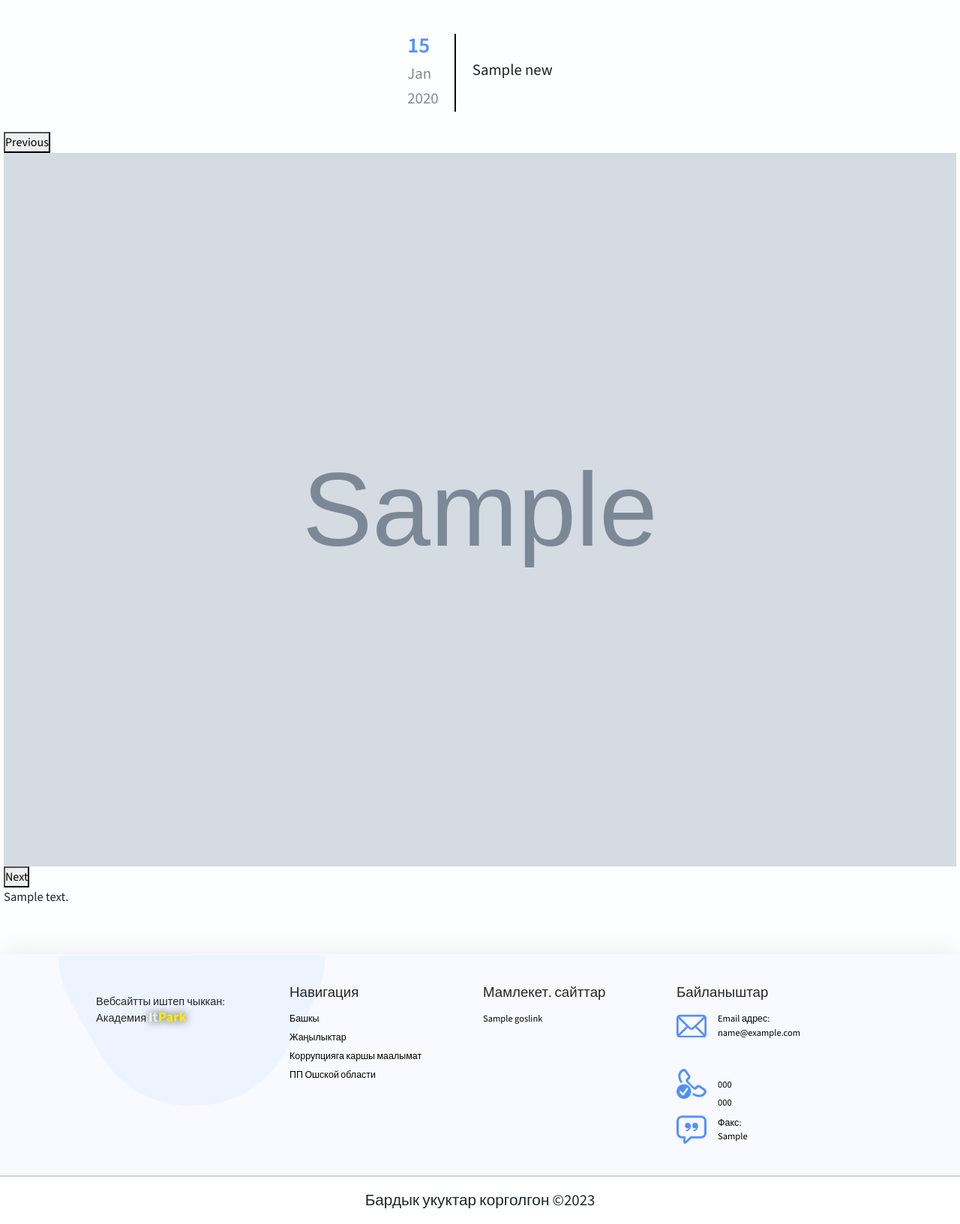
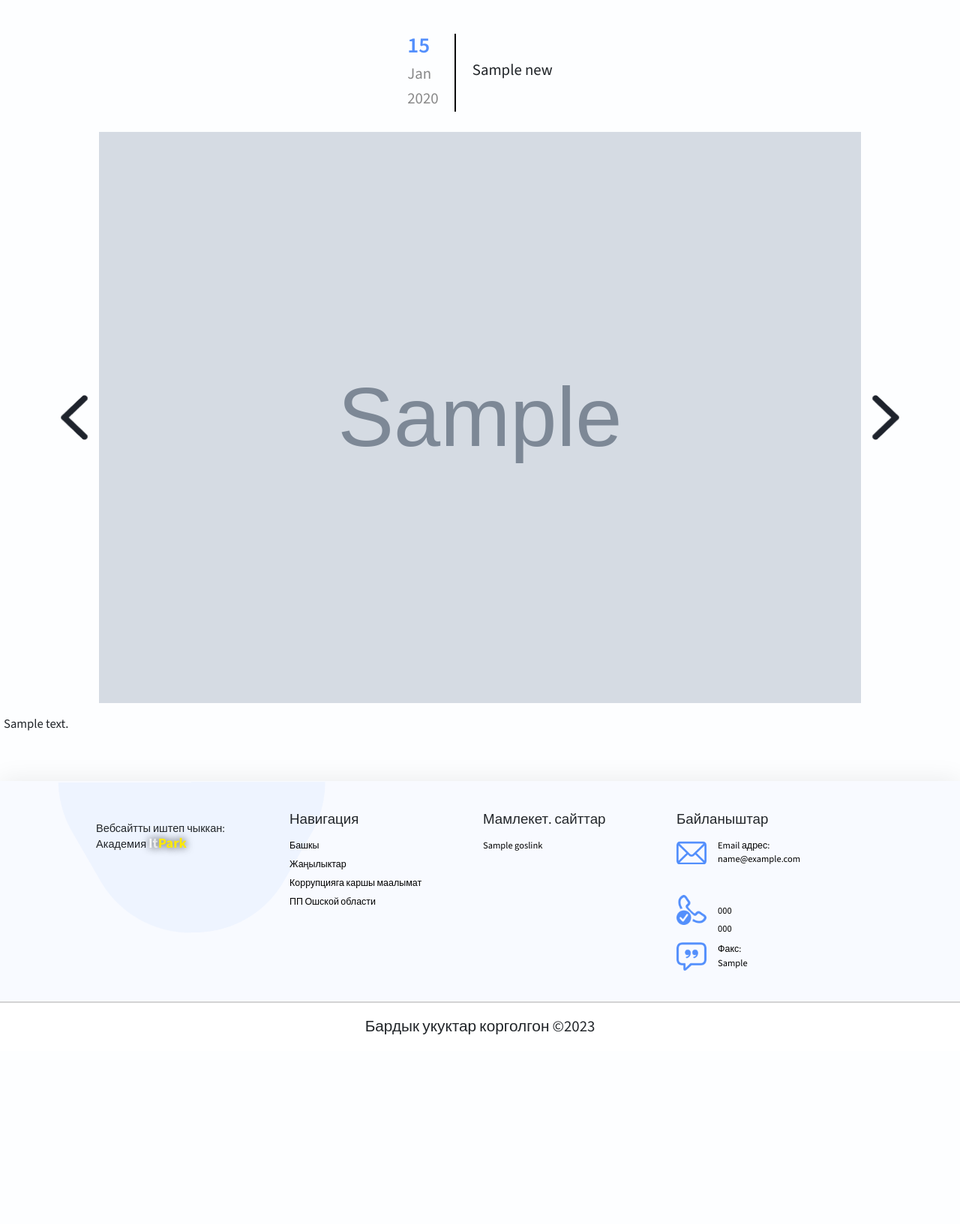
Before and after one commit to bezbak/gos_zakaz, a Django app: page /news_detail/1/ in a window 1280 px wide. Shown: the part 77-1710 px from the top of the page at 75% size. After the commit the page ends 1457 px from the top, so only its background shows below. Run offline with Django 4.2, Linux system fonts and the light colour scheme; tables that the repository leaves empty hold one stand-in row (values such as "Sample post"); grey boxes marked "Sample" are stand-in pictures; style sheets or scripts are compiled from the project's sources; some libraries are stand-ins or nearby versions.

Commit message:
fix slider

```diff
--- a/static/styles/main.scss
+++ b/static/styles/main.scss
@@ -5,7 +5,31 @@
     font-family: 'Source Sans 3', sans-serif;
     ;
 }
-
+.slick-list{
+    width: 80%;
+    margin: 0 15px !important;
+  }
+  .news_slider {
+    display: flex !important;
+    align-items: center;
+    justify-content: center;
+    margin-bottom: 15px;
+  }
+  .slick-arrow{
+    font-size: 0;
+    width: 36px;
+    height: 60px;
+    background-position: center;
+    background-size: cover;
+    border: none;
+    background-color: transparent;
+  }
+  .slick-next{
+    background-image: url("../allimages/Vector-r.png");
+  }
+  .slick-prev{
+    background-image: url("../allimages/Vector-l.png");
+  }
 $mainBlue: #538FFC;
 $mainGray: #888888;
 $texts: calc(1vh + 1vw);
@@ -1644,6 +1668,10 @@ a {
 }
 
 @media (max-width:620px) {
+    .slick-arrow{
+        width: 22px;
+        height: 34px;
+      }
     .strParent__items{
         height: 130px !important;
     }
--- a/templates/homepage.html
+++ b/templates/homepage.html
@@ -19,6 +19,7 @@
     crossorigin="anonymous"></script>
   <link href="https://cdn.jsdelivr.net/npm/bootstrap@5.3.0/dist/css/bootstrap.min.css" rel="stylesheet"
     integrity="sha384-9ndCyUaIbzAi2FUVXJi0CjmCapSmO7SnpJef0486qhLnuZ2cdeRhO02iuK6FUUVM" crossorigin="anonymous">
+
 </head>
 
 <body>
```
